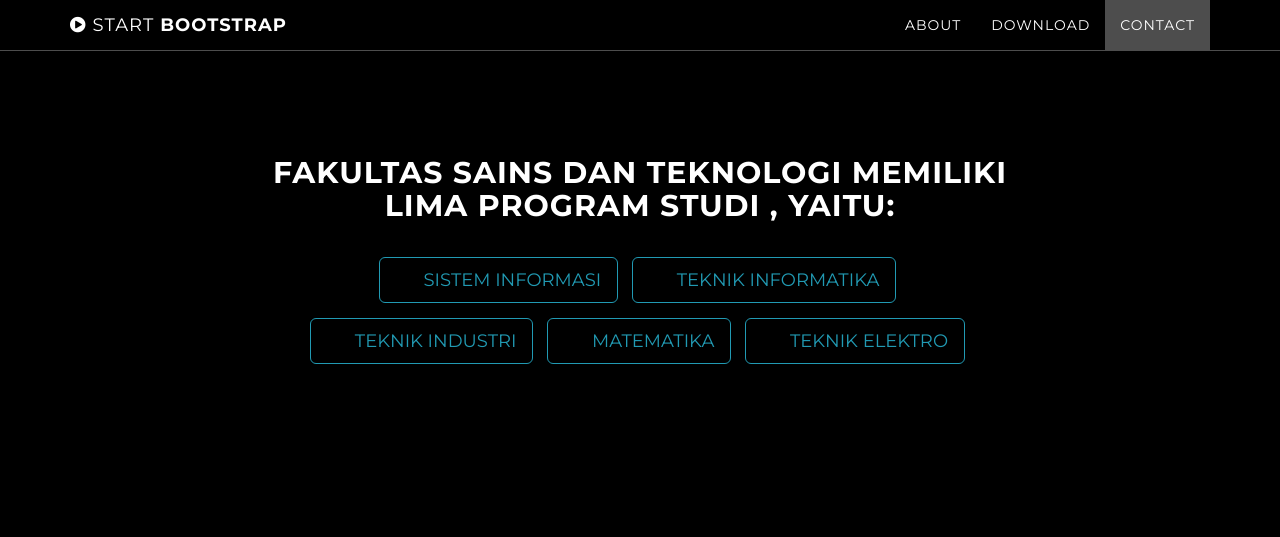
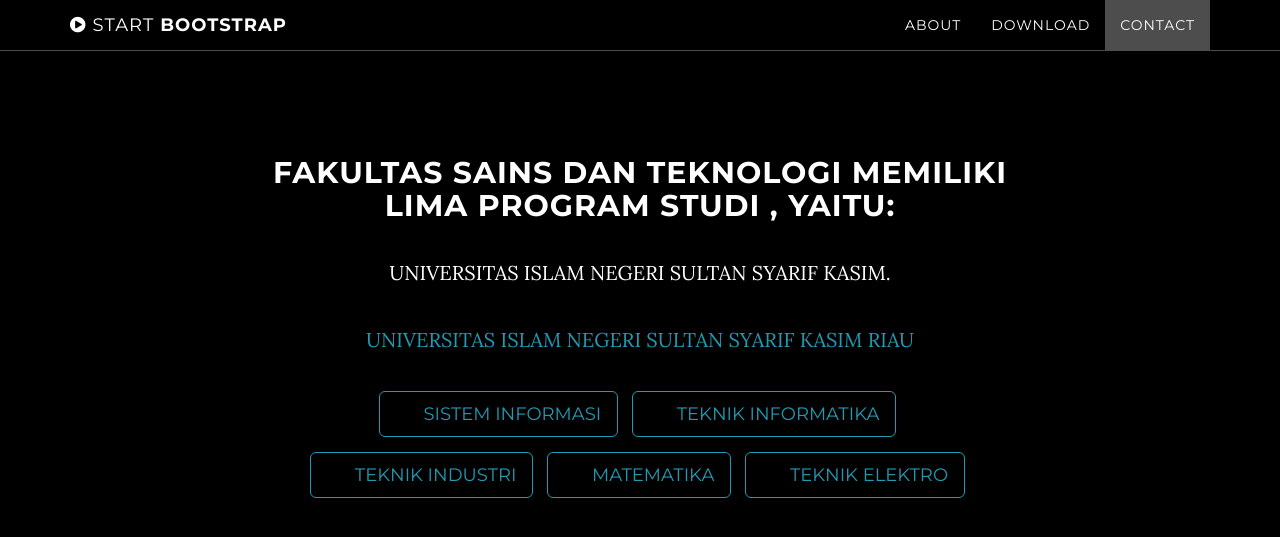
Before and after one commit to Abdurrahimradhin/abdurrahimradhin.github.io, a Jekyll site: the page built from index.html, in a window 1280 px wide and 900 px high, scrolled down 2659 px. Shown: the top 537 px of the window. Built offline with Jekyll 4.4.1, drawn with Linux system fonts in a browser that asks for light colours.

Commit message:
dodol nopri wahyudi

```diff
--- a/_config.yml
+++ b/_config.yml
@@ -1,7 +1,7 @@
 # Site settings
 title: Sciences And Technology
-email: your-email@domain.com
-url: https://example.github.io
+email: UNIVERSITAS ISLAM NEGERI SULTAN SYARIF KASIM RIAU
+url: http://uin-suska.ac.id/
 description: "Fakultas Sains dan Teknologi didirikan pada akhir tahun 2001 sebagai persiapan perubahan status dari Institut Agama Islam Negeri Sultan Syarif Qasim (IAIN SUSQA) Pekanbaru menjadi Universitas Islam Negeri Sultan Syarif Kasim Riau (UIN Suska) Riau."
 
 # Color settings (hex-codes without the leading hash-tag)
--- a/_includes/contact.html
+++ b/_includes/contact.html
@@ -1,8 +1,11 @@
-    <!-- Contact Section -->
+      <!-- Contact Section -->
     <section id="contact" class="container content-section text-center">
         <div class="row">
             <div class="col-lg-8 col-lg-offset-2">
                 <h2>Fakultas Sains dan Teknologi memiliki lima program studi , yaitu:</h2>
+                <p>UNIVERSITAS ISLAM NEGERI SULTAN SYARIF KASIM.</p>
+                <p><a href="mailto:{{ site.email }}">{{ site.email }}</a>
+                </p>
                 <ul class="list-inline banner-social-buttons">
                     {% for network in site.social %}
                     <li>
```
